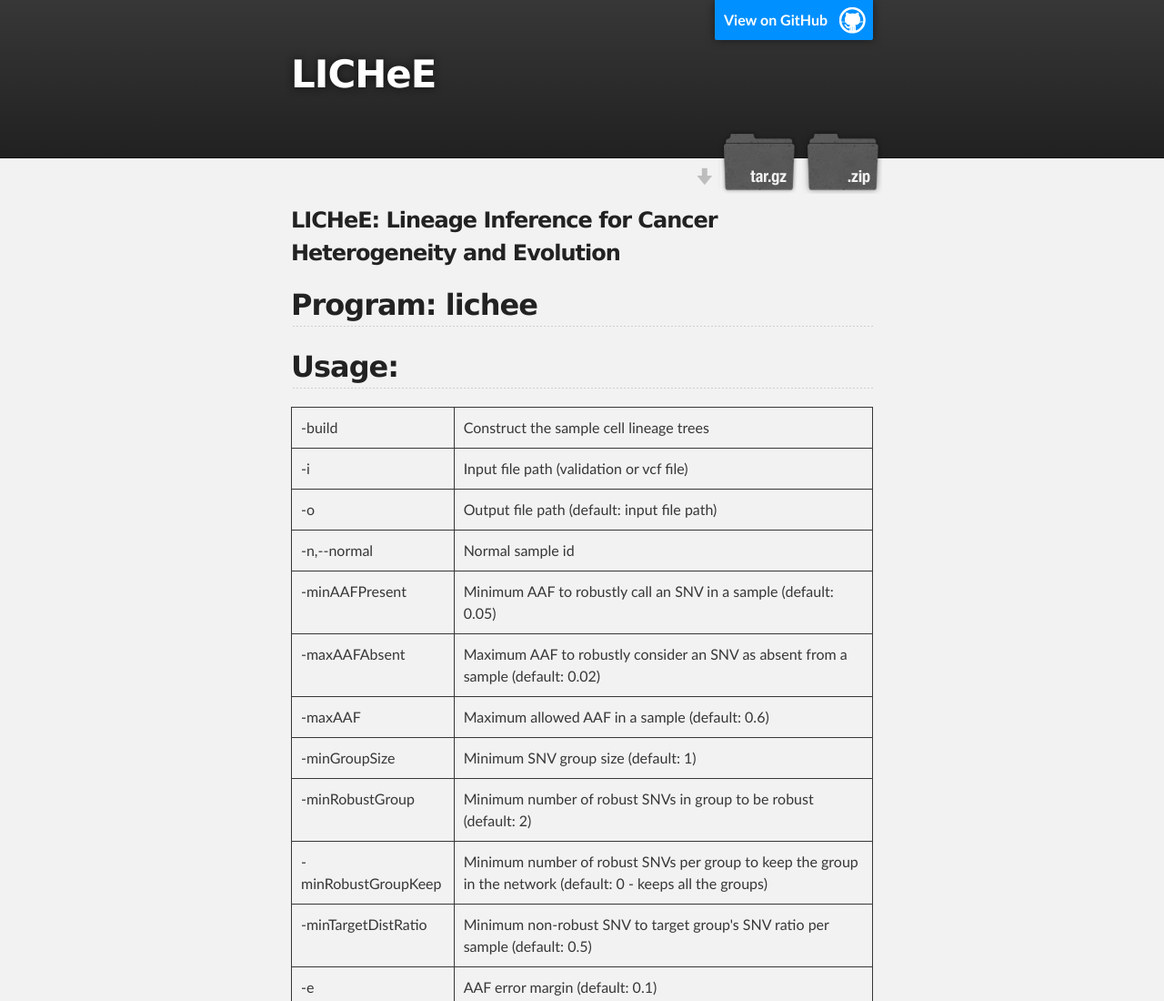
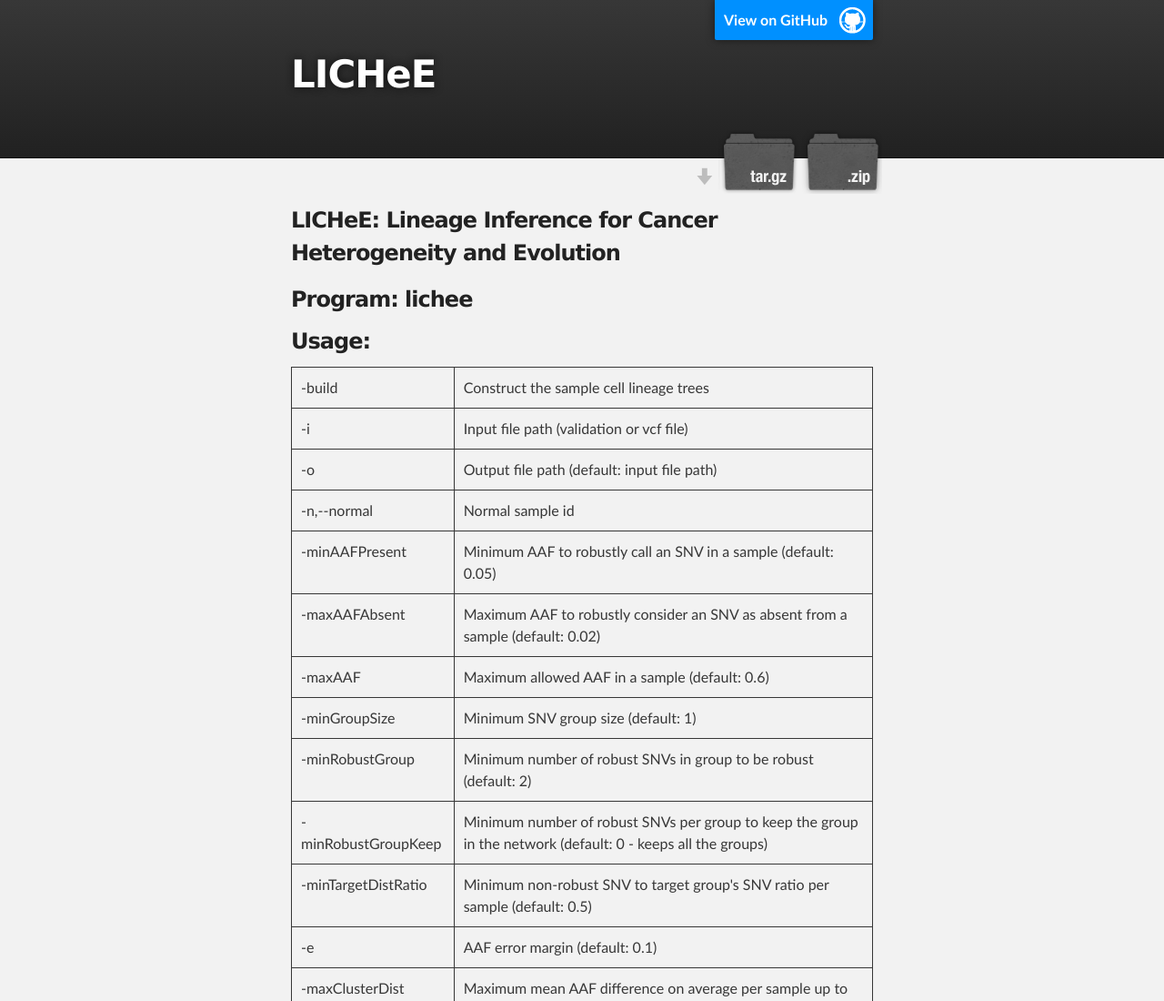
Before and after one commit to viq854/lichee, a plain HTML site: page index.html in a window 1280 px wide. Shown: the top 1100 px of the page at 91% size. Drawn offline with Linux system fonts and the light colour scheme.

Commit message:
Update index.html

```diff
--- a/index.html
+++ b/index.html
@@ -37,9 +37,9 @@
 
 
 <p>
-<h2>Program: lichee</h2>
-<h2>Usage:</h2>
-<table>
+<h3>Program: lichee</h3>
+<h3>Usage:</h3>
+<table border="0">
   <tr>
     <td> -build </td>
     <td> Construct the sample cell lineage trees </td>
```
